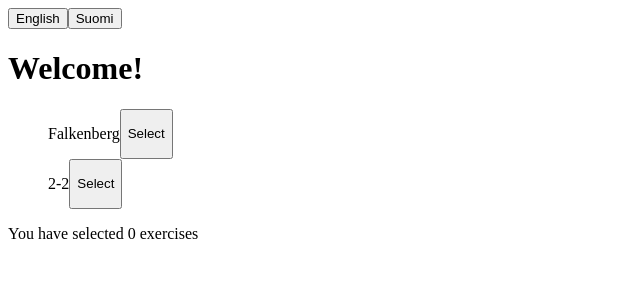
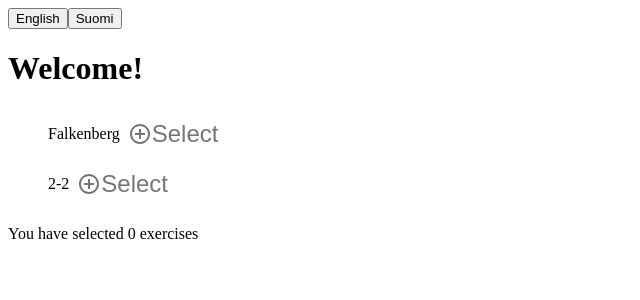
Before and after one commit to FummiTaksi/tt-playbook, a React (Create React App) app in the folder tt-playbook-frontend/: page / in a window 1280 px wide. Shown: the top 300 px of the page, without its empty margins (0-640 px from the left). Built offline with nearby package versions, Linux system fonts and the light colour scheme.

Commit message:
use materialui

```diff
--- a/tt-playbook-frontend/package.json
+++ b/tt-playbook-frontend/package.json
@@ -3,6 +3,11 @@
   "version": "0.1.0",
   "private": true,
   "dependencies": {
+    "@emotion/react": "^11.10.0",
+    "@emotion/styled": "^11.10.0",
+    "@mui/icons-material": "^5.10.2",
+    "@mui/material": "^5.10.2",
+    "@mui/styled-engine-sc": "^5.10.1",
     "@testing-library/jest-dom": "^5.14.1",
     "@testing-library/react": "^13.0.0",
     "@testing-library/user-event": "^13.2.1",
--- a/tt-playbook-frontend/src/exercise/exercise-form/UnselectedExercises.tsx
+++ b/tt-playbook-frontend/src/exercise/exercise-form/UnselectedExercises.tsx
@@ -2,6 +2,8 @@ import React, { ReactElement } from 'react'
 import styled from 'styled-components'
 import { Exercise } from '../exercise'
 import { useTranslation } from 'react-i18next'
+import IconButton from '@mui/material/IconButton'
+import AddCircleOutlineSharpIcon from '@mui/icons-material/AddCircleOutlineSharp'
 
 interface Props {
   exercises: Exercise[]
@@ -25,9 +27,10 @@ export const UnselectedExercises = ({
         return (
           <Container key={exercise.id}>
             <p>{exercise.title.getValue(i18n.language)}</p>
-            <button onClick={() => onSelectExercise(exercise)}>
+            <IconButton onClick={() => onSelectExercise(exercise)}>
+              <AddCircleOutlineSharpIcon />
               {t('unselectedExerciseList.select')}
-            </button>
+            </IconButton>
           </Container>
         )
       })}
```
Also changed, not shown: 1 other file (tests, documents, lock files or other folders).
